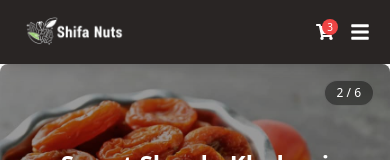
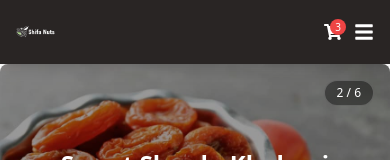
Before and after one commit to balghari2025/E-commerce, a React (Vite) app in the folder E-Commerce/Frontend/: page / in a window 390 px wide. Shown: the top 160 px of the page. Built offline with nearby package versions, Linux system fonts and the light colour scheme.

Commit message:
Nav update

```diff
--- a/E-Commerce/Frontend/src/Components/Navbar.jsx
+++ b/E-Commerce/Frontend/src/Components/Navbar.jsx
@@ -1,6 +1,6 @@
 import React, { useState } from 'react';
 import { Link } from 'react-router-dom';
-import logo from '../icon/logo.png'; // Update this path to your logo
+import logo from '../icon/logo.png';
 import {
   FaChevronDown,
   FaSearch,
@@ -81,11 +81,11 @@ const cartMenuItems = [
 // Logo Component - Displays the company logo
 const Logo = ({ darkMode, logoUrl }) => {
   return (
-    <Link to="/" className="flex items-center">
+    <Link to="/" className="flex items-center flex-shrink-0">
       <img
         src={logo}
         alt="Khobani Logo"
-        className="h-[120px] sm:h-[150px] md:h-[180px] lg:h-[200px] w-auto transition-all duration-300"
+        className="h-12 sm:h-16 md:h-[180px] lg:h-[200px] w-auto transition-all duration-300 max-w-[120px] sm:max-w-none"
       />
     </Link>
   );
@@ -242,7 +242,7 @@ const CartDropdown = ({
             <li key={index}>
               <Link
                 to={item.path}
-                className={`block px-4 py-2 ${theme.dropdownHover} transition-colors duration-200`}
+                className={`block px-2 py-2 ${theme.dropdownHover} transition-colors duration-200`}
                 onClick={onCloseAll}
               >
                 {item.name}
@@ -272,13 +272,13 @@ const DesktopActionButtons = ({
   const theme = getThemeStyles(darkMode);
 
   return (
-    <div className="hidden md:flex items-center gap-4">
+    <div className="hidden md:flex items-center gap-4 flex-shrink-0">
       {/* Dark/Light mode toggle */}
       {/* Search bar */}
       <SearchBar darkMode={darkMode} />
        <button
         onClick={onToggleDarkMode}
-        className={`p-3 rounded-full ${theme.text} hover:opacity-80 transition-all duration-300`}
+        className={`p-3 rounded-full ${theme.text} hover:opacity-80 transition-all duration-300 flex-shrink-0`}
         aria-label="Toggle dark mode"
       >
         {darkMode ? <FaSun className="text-xl" /> : <FaMoon className="text-xl" />}
@@ -300,7 +300,7 @@ const DesktopActionButtons = ({
       {showWishlist && (
         <Link
           to="/wishlist"
-          className={`${theme.text} cursor-pointer hover:opacity-80 transition-colors hidden sm:block`}
+          className={`${theme.text} cursor-pointer hover:opacity-80 transition-colors hidden sm:block flex-shrink-0`}
           aria-label="Wishlist"
         >
           <FaHeart className="text-lg" />
@@ -333,13 +333,13 @@ const MobileActionButtons = ({
   const theme = getThemeStyles(darkMode);
 
   return (
-    <div className="flex md:hidden items-center gap-3 sm:gap-4">
+    <div className="flex md:hidden items-center gap-2 sm:gap-4">
       {/* Search icon - hidden on mobile, visible on sm and above */}
       <FaSearch className={`${theme.text} text-lg cursor-pointer hidden sm:block`} />
 
       {/* Mobile cart icon - fixed position for mobile */}
       {showCart && (
-        <div className="relative">
+        <div className="relative flex-shrink-0">
           <FaShoppingCart className={`${theme.text} text-lg cursor-pointer`} />
           {/* Fixed cart badge for mobile - smaller and properly positioned */}
           <span className="absolute -top-1 -right-1 bg-red-500 text-white text-[10px] rounded-full w-4 h-4 flex items-center justify-center">
@@ -351,7 +351,7 @@ const MobileActionButtons = ({
       {/* Mobile menu toggle button */}
       <button
         onClick={onToggleMobileMenu}
-        className={`${theme.text} text-xl p-1`}
+        className={`${theme.text} text-xl p-1 flex-shrink-0`}
         aria-label={isMobileOpen ? "Close menu" : "Open menu"}
         aria-expanded={isMobileOpen}
       >
@@ -374,7 +374,7 @@ const MobileDropdownItem = ({
   return (
     <div className={`border-b ${theme.border}`}>
       <button
-        className={`flex justify-between items-center w-full px-4 py-4 font-medium cursor-pointer ${theme.mobileText}`}
+        className={`flex justify-between items-center w-8 px-4 py-4 font-medium cursor-pointer ${theme.mobileText}`}
         onClick={onToggle}
         aria-expanded={isActive}
       >
@@ -514,7 +514,7 @@ const Navbar = ({
   showUserMenu = true,
   showWishlist = true,
   cartCount = 3,
-  logoUrl = "/src/assets/logo.png" // Update this path to your logo
+  logoUrl = "/src/assets/logo.png"
 }) => {
   // State for all dropdowns and menus
   const [darkMode, setDarkMode] = useState(initialDarkMode);
@@ -527,11 +527,11 @@ const Navbar = ({
   const toggleDarkMode = () => setDarkMode(!darkMode);
   const toggleUserMenu = () => {
     setIsUserOpen(!isUserOpen);
-    setIsCartOpen(false); // Close cart when opening user menu
+    setIsCartOpen(false);
   };
   const toggleCartMenu = () => {
     setIsCartOpen(!isCartOpen);
-    setIsUserOpen(false); // Close user menu when opening cart
+    setIsUserOpen(false);
   };
   const toggleMobileMenu = () => setIsMobileOpen(!isMobileOpen);
   const toggleDropdown = (index) => {
@@ -552,7 +552,7 @@ const Navbar = ({
   return (
     <>
       {/* Main Navigation Bar - Fixed with proper spacing */}
-      <nav className={`fixed top-0 left-0 right-0 ${theme.navBg} h-16 md:h-20 py-3 flex items-center justify-between px-4 md:px-8 z-50 shadow-lg transition-colors duration-300`}>
+      <nav className={`fixed top-0 left-0 right-0 ${theme.navBg} h-16 md:h-20 py-3 flex items-center justify-between px-3 md:px-8 z-50 shadow-lg transition-colors duration-300 overflow-x-hidden`}>
 
         {/* Logo */}
         <Logo
@@ -561,12 +561,12 @@ const Navbar = ({
         />
 
         {/* Desktop Navigation Links */}
-        <div className="flex-1 justify-center">
+        <div className="flex-1 justify-center hidden md:flex">
           <DesktopNavLinks navItems={navItems} darkMode={darkMode} />
         </div>
 
         {/* Action Buttons - Fixed spacing for mobile */}
-        <div className="flex items-center gap-2 sm:gap-3 md:gap-6">
+        <div className="flex items-center gap-2 sm:gap-3 md:gap-6 flex-shrink-0">
           <DesktopActionButtons
             darkMode={darkMode}
             onToggleDarkMode={toggleDarkMode}
```
